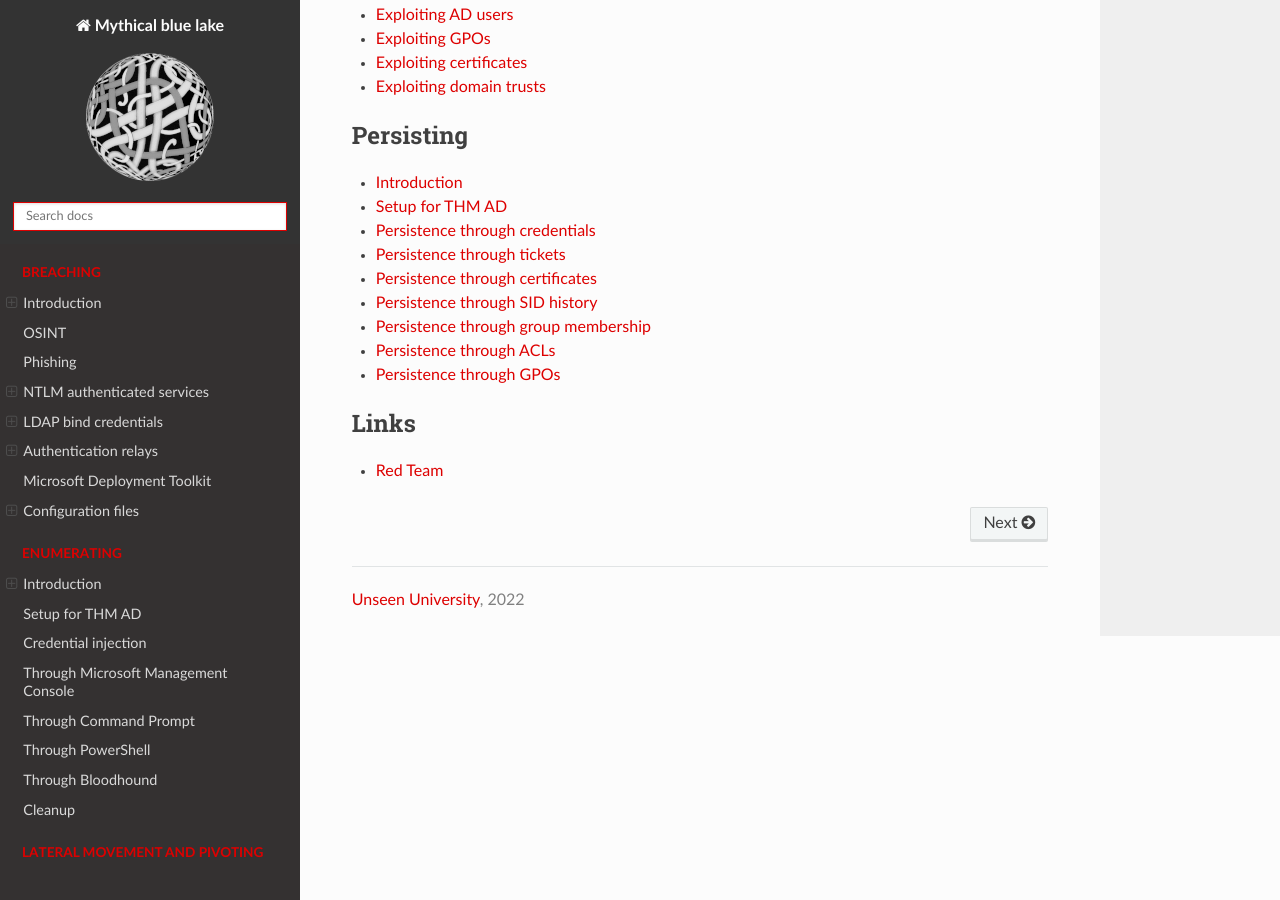
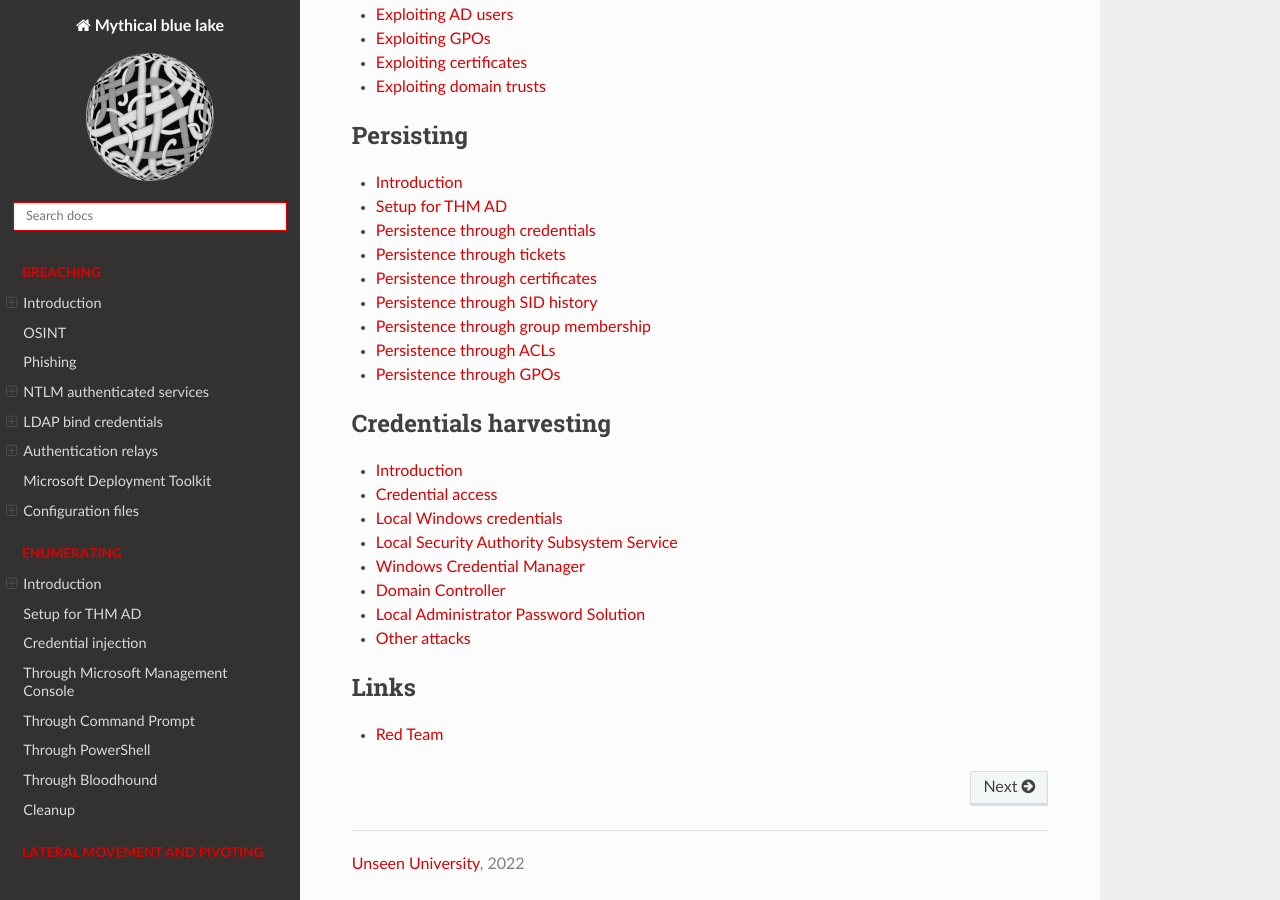
Before and after one commit to tymyrddin/red-ad, a Sphinx documentation site: the page built from source/index.rst, in a window 1280 px wide and 900 px high, scrolled down 1483 px. Built offline with Sphinx 7.4.7 and the Read the Docs theme 2.0.0, drawn with Linux system fonts in a browser that asks for light colours.

```diff
--- /dev/null
+++ b/source/docs/harvest/README.md
@@ -0,0 +1,24 @@
+# Introduction
+
+## What?
+
+Techniques for obtaining credentials like login information, account names, and passwords by extracting credential
+information from a system in various locations such as clear-text files, registry, memory dumping, etc.
+
+## Why?
+
+As a red teamer, gaining access to legitimate credentials has benefits:
+
+* It can give access to systems (Lateral Movement).
+* It makes it harder to detect our actions.
+* It provides the opportunity to create and manage accounts to help achieve the end goals of a red team engagement.
+
+## How?
+
+* [Credential access](access.md)
+* [Local Windows credentials](lwc.md)
+* [Local Security Authority Subsystem Service](lsass.md)
+* [Windows Credential Manager](wcm.md)
+* [Domain Controller](dc.md)
+* [Local Administrator Password Solution](laps.md)
+* [Other attacks](hashes.md)
--- /dev/null
+++ b/source/docs/harvest/access.md
@@ -0,0 +1 @@
+# Credential access
--- /dev/null
+++ b/source/docs/harvest/dc.md
@@ -0,0 +1 @@
+# Domain Controller
--- /dev/null
+++ b/source/docs/harvest/hashes.md
@@ -0,0 +1 @@
+# Other attacks
--- /dev/null
+++ b/source/docs/harvest/laps.md
@@ -0,0 +1 @@
+# Local Administrator Password Solution
--- /dev/null
+++ b/source/docs/harvest/lsass.md
@@ -0,0 +1 @@
+# Local Security Authority Subsystem Service
--- /dev/null
+++ b/source/docs/harvest/lwc.md
@@ -0,0 +1 @@
+# Local Windows credentials
--- /dev/null
+++ b/source/docs/harvest/wcm.md
@@ -0,0 +1 @@
+# Windows Credential Manager
--- a/source/index.rst
+++ b/source/index.rst
@@ -83,6 +83,20 @@ of the entire grove, it holds the keys to the kingdom, making it a very likely t
    docs/persist/gpos.md
 
 .. toctree::
+   :maxdepth: 1
+   :includehidden:
+   :caption: Credentials harvesting
+
+   docs/harvest/README.md
+   docs/harvest/access.md
+   docs/harvest/lwc.md
+   docs/harvest/lsass.md
+   docs/harvest/wcm.md
+   docs/harvest/dc.md
+   docs/harvest/laps.md
+   docs/harvest/hashes.md
+
+.. toctree::
    :caption: Links
 
    Red Team <https://tymyrddin.github.io/red/>
```
